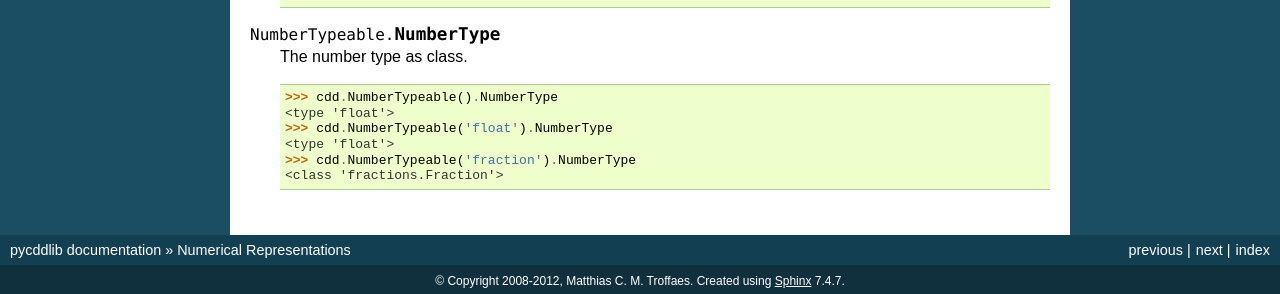
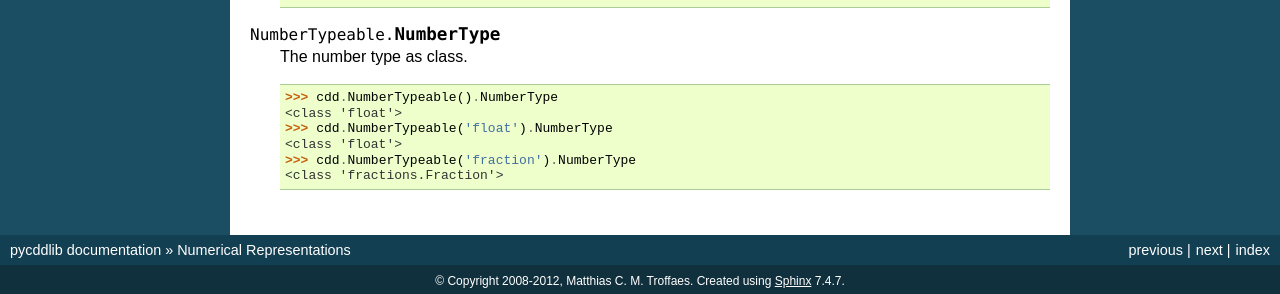
Before and after one commit to mcmtroffaes/pycddlib, a Sphinx documentation site: the page built from docs/numbertype.rst, in a window 1280 px wide and 900 px high, scrolled down 2105 px. Shown: the part 603-897 px from the top of the window. Built offline with Sphinx 7.4.7, drawn with Linux system fonts in a browser that asks for light colours; formulas are drawn with MathJax 3.

Commit message:
Doctest fix for py3k.

```diff
--- a/docs/numbertype.rst
+++ b/docs/numbertype.rst
@@ -181,8 +181,8 @@ Numerical Representations
         The number type as class.
 
         >>> cdd.NumberTypeable().NumberType
-        <type 'float'>
+        <class 'float'>
         >>> cdd.NumberTypeable('float').NumberType
-        <type 'float'>
+        <class 'float'>
         >>> cdd.NumberTypeable('fraction').NumberType
         <class 'fractions.Fraction'>
```
